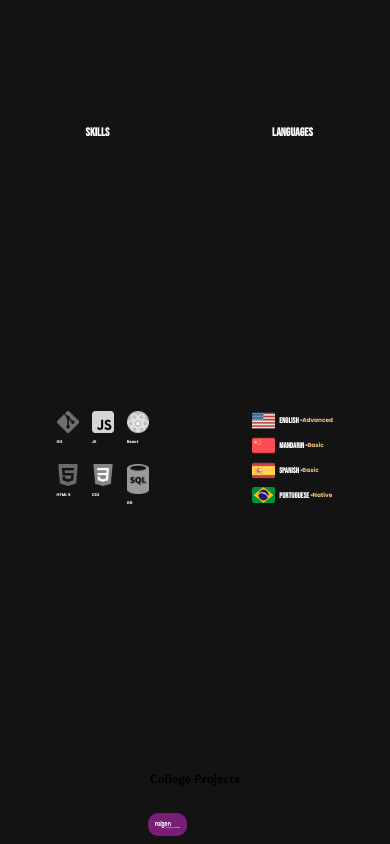
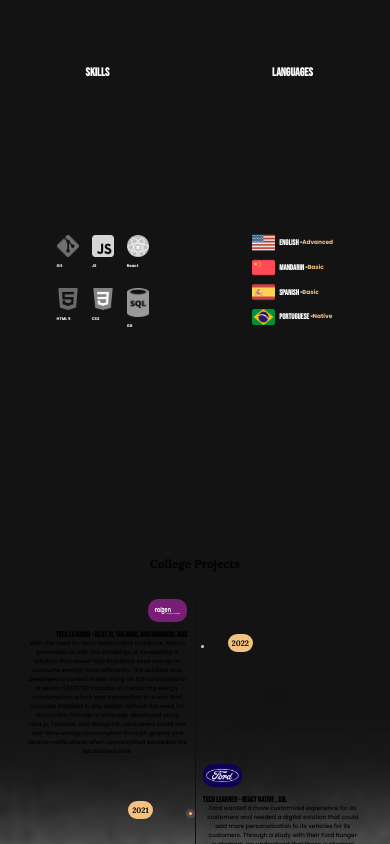
Before and after one commit to robertolap/Portifolio, a React (Create React App) app: page / in a window 390 px wide. Shown: the part 2080-2924 px from the top of the page. Built offline with nearby package versions, Linux system fonts and the light colour scheme; a web font is replaced by a local one.

Commit message:
responsivo

```diff
--- a/src/styles/college.css
+++ b/src/styles/college.css
@@ -4,7 +4,7 @@
   background-image: url("/src/img/fundo.jpeg");
   background-size: cover;
   background-repeat: no-repeat;
-  padding-top: 30vw;
+  padding-top: 40vw;
 }
 
 .college h1 {
@@ -41,7 +41,7 @@
   font-size: 2vw;
   font-family: "Lora", serif;
   border-radius: 10px;
-  padding: 20px 50px;
+  padding: 1vw 1vw;
   background-color: #f2c27e;
   display: inline-block;
 }
@@ -58,7 +58,7 @@
   font-family: "Poppins";
 }
 .timeline ul {
-  margin: 1vw;
+  margin: 0vw;
   padding: 0;
 }
 .timeline ul li {
--- a/src/styles/skillslang.css
+++ b/src/styles/skillslang.css
@@ -1,5 +1,5 @@
 .skillslang {
-  height: 80vh;
+  height: 50vh;
   place-items: center;
   display: grid;
   grid-template-columns: 1fr 1fr;
@@ -10,21 +10,24 @@
   grid-column: 1;
   color: white;
   font-size: 3vw;
-  margin-bottom: 6vw;
+  margin-top: 4vw;
+  margin-bottom: 8vw;
 
   font-family: "Bebas Neue", sans-serif;
 }
 
 .skillslang .lg {
+  margin-top: 4vw;
+
   grid-column: 2;
   color: white;
   font-size: 3vw;
-  margin-bottom: 6vw;
+  margin-bottom: 8vw;
   font-family: "Bebas Neue", sans-serif;
 }
 
 .card-container {
-  margin-top: -15vw;
+  margin-top: -8vw;
   display: grid;
   grid-column: 1;
   grid-template-columns: 1fr 1fr 1fr;
@@ -59,7 +62,7 @@
 }
 
 .language {
-  margin-top: -12vw;
+  margin-top: -6vw;
 }
 
 .language h1 {
```
